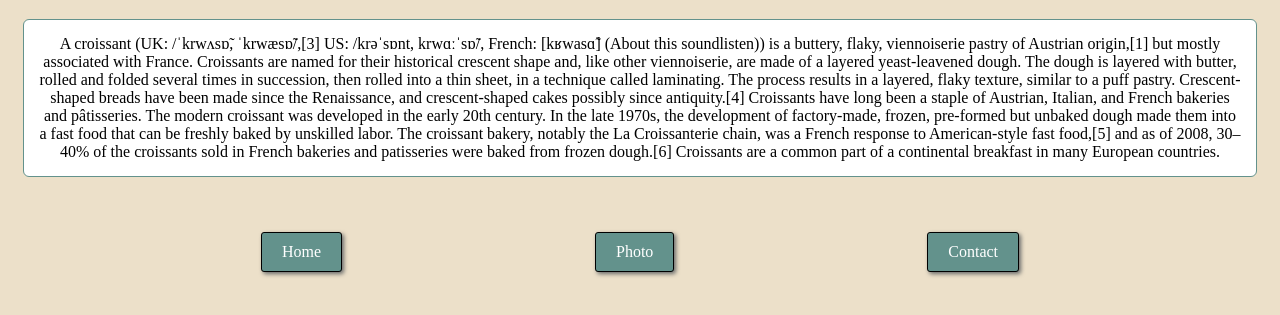
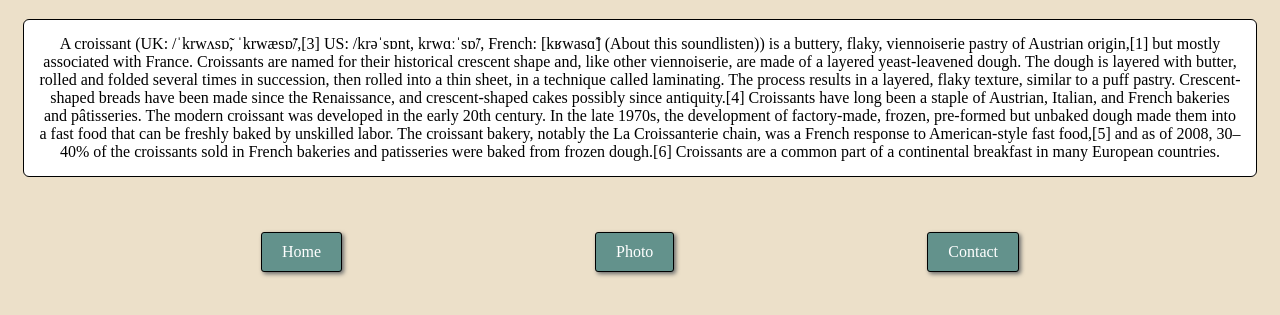
Before and after one commit to corinamittelholzer/Croissant, a plain HTML site: page index.html in a window 1280 px wide. Shown: the part 61-376 px from the top of the page. Drawn offline with Linux system fonts and the light colour scheme.

Commit message:
changed textcontainer border

```diff
--- a/src/style.css
+++ b/src/style.css
@@ -13,7 +13,7 @@ img {
 
 .textcontainer {
   background-color: white;
-  border: 1px solid rgb(99, 146, 140);
+  border: 1px solid black;
   border-radius: 6px;
   margin: 15px;
   padding: 15px;
```
